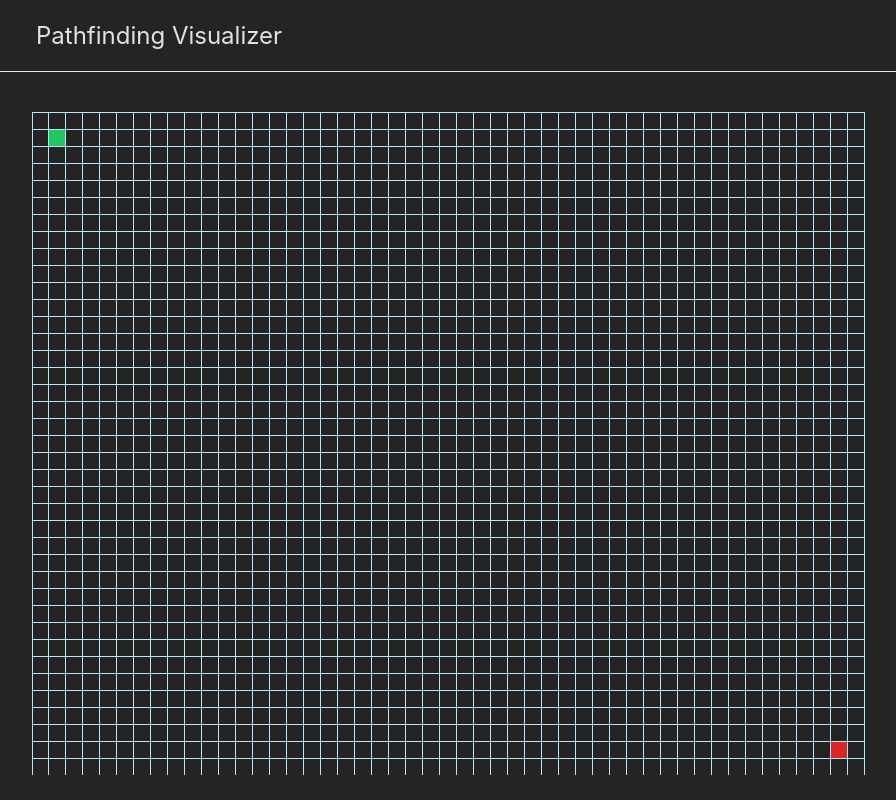
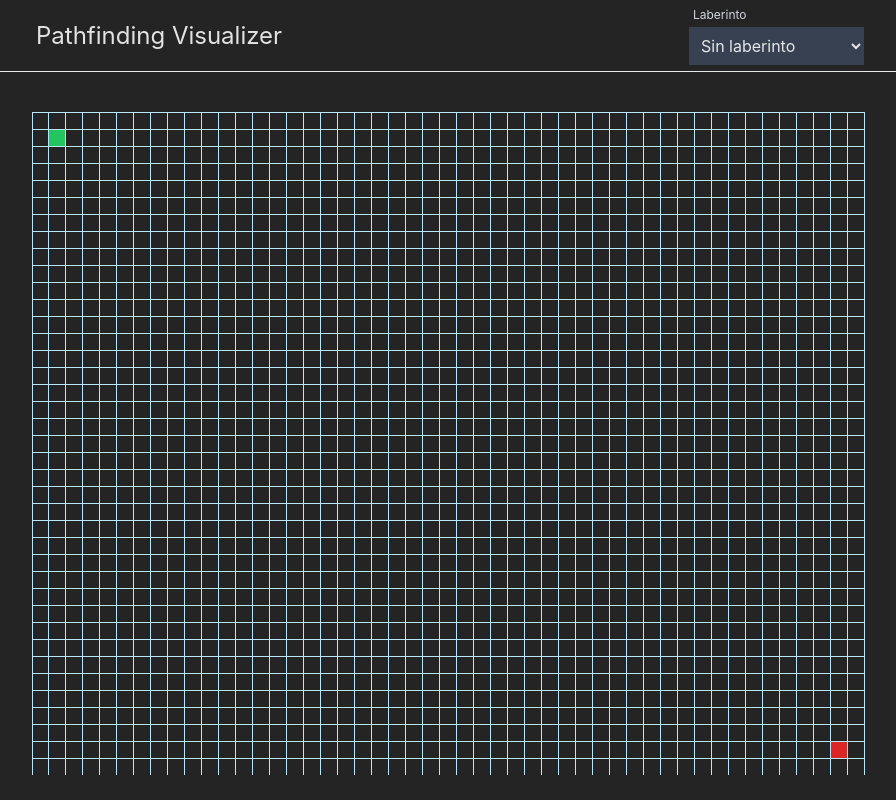
Before and after one commit to santicano2/pathfinding-visualizer, a React (Vite) app: page / in a window 1280 px wide. Shown: the whole page, without its empty margins (192-1088 px from the left). Built offline with nearby package versions, Linux system fonts and the light colour scheme.

Commit message:
añadido select temp

```diff
--- a/src/components/Nav.tsx
+++ b/src/components/Nav.tsx
@@ -1,10 +1,27 @@
+import { usePathfinding } from "../hooks/usePathfinding";
+import { MAZES } from "../utils/constants";
+
+import { Select } from "./Select";
+
 export function Nav() {
+  const { maze } = usePathfinding();
+
   return (
     <div className="flex items-center justify-center min-h-[4.5rem] border-b shadow-gray-600 sm:px-5 px-0">
       <div className="flex items-center lg:justify-between justify-center w-full sm:w-[52rem]">
         <h1 className="lg:flex hidden w-[40%] text-2xl pl-1">
           Pathfinding Visualizer
         </h1>
+        <div className="flex sm:items-end items-center justify-start sm:justify-between sm:flex-row flex-col sm:space-y-0 space-y-3 sm:py-0 py-4 sm:space-x-4">
+          <Select
+            label="Laberinto"
+            value={maze}
+            options={MAZES}
+            onChange={(e) => {
+              // Handle generating maze
+            }}
+          />
+        </div>
       </div>
     </div>
   );
```
